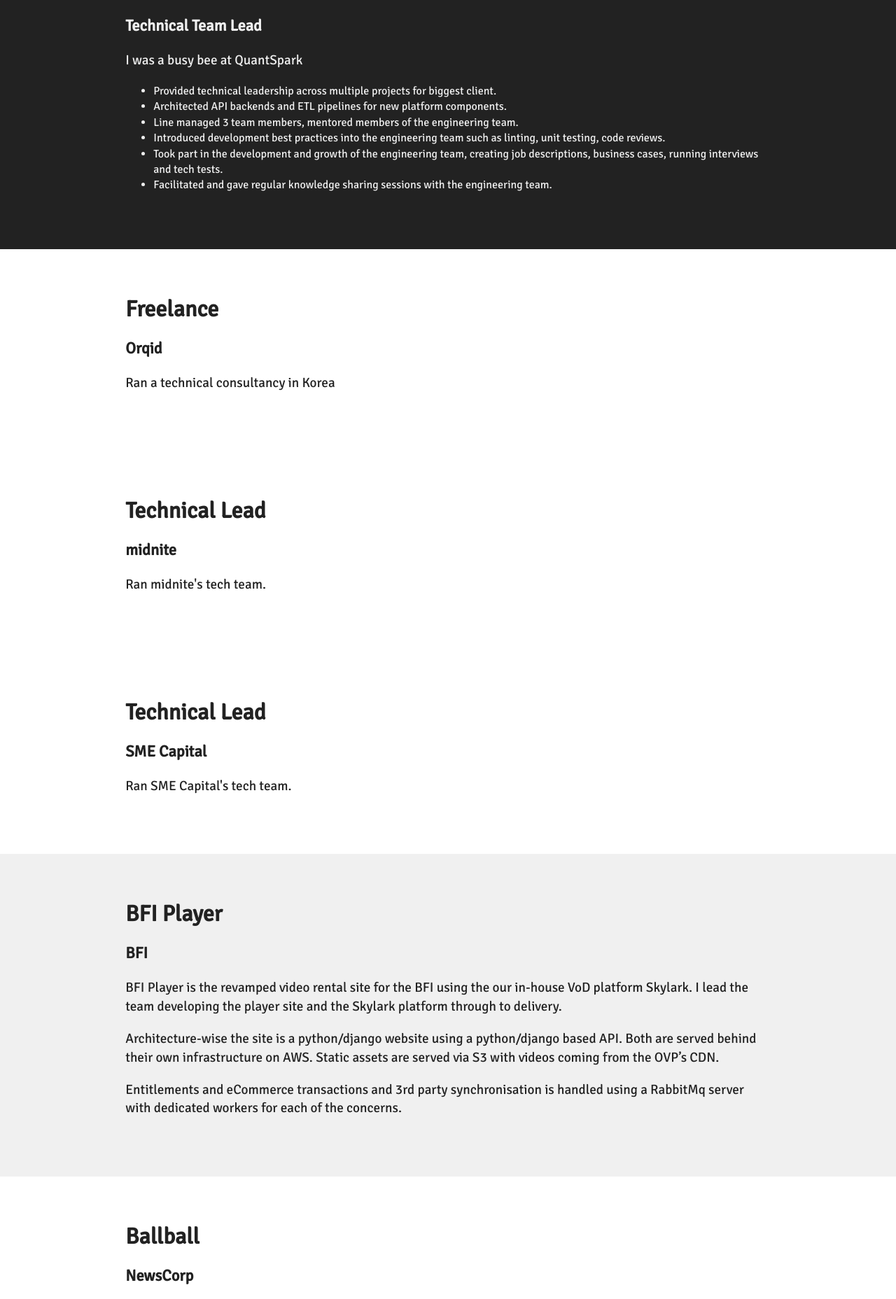
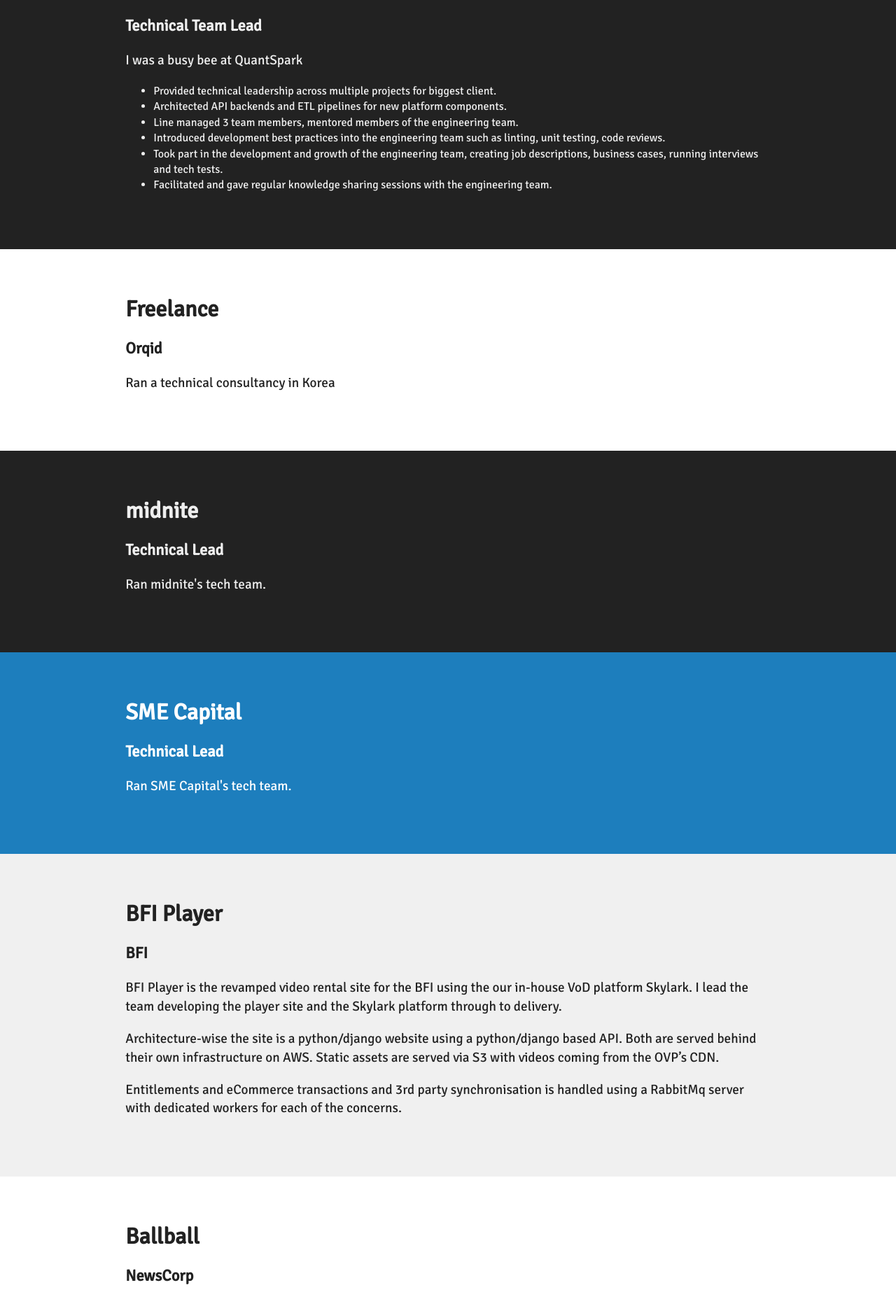
Before and after one commit to maracuja/maracuja.github.io, a Jekyll site: the page built from index.html, in a window 1280 px wide. Shown: the part 2214-4070 px from the top of the page at 70% size. Built offline with Jekyll 4.4.1, drawn with Linux system fonts in a browser that asks for light colours; nearby versions of some CDN libraries.

Commit message:
added skeleton for new jobs

```diff
--- a/_posts/2017-10-01-sme-capital.markdown
+++ b/_posts/2017-10-01-sme-capital.markdown
@@ -2,8 +2,8 @@
 title: SME Capital
 date: 2017-10-01 00:00:01 Z
 layout: post
-client: SME Capital
-project: Technical Lead
+client: Technical Lead
+project: SME Capital
 class: sme-capital
 ---
 
--- a/_posts/2019-10-01-midnite.markdown
+++ b/_posts/2019-10-01-midnite.markdown
@@ -2,8 +2,8 @@
 title: midnite
 date: 2019-10-01 00:00:01 Z
 layout: post
-client: midnite
-project: Technical Lead
+client: Technical Lead
+project: midnite
 class: midnite
 ---
 
--- a/css/main.css
+++ b/css/main.css
@@ -401,6 +401,16 @@ section {
     background: #222;
 }
 
+.midnite {
+    color: #eee;
+    background: #222;
+}
+
+.sme-capital {
+    color: #fff;
+    background: #1d7ebd;
+}
+
 .ballball {
 }
 
```
